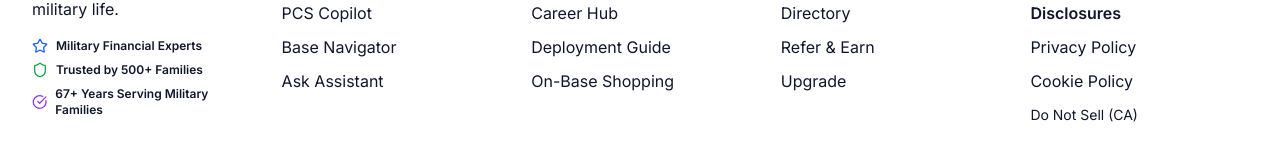
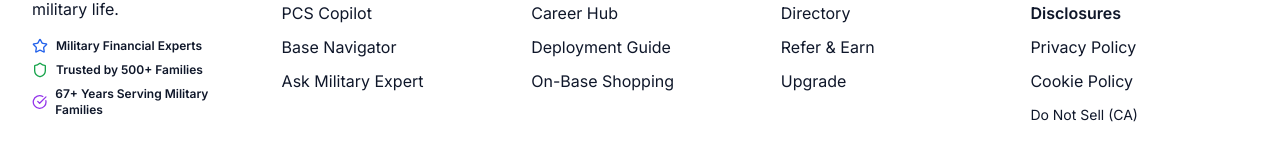
Before and after one commit to slimmugnai-oss/garrison-ledger, a Next.js app: page /contact in a window 1280 px wide. Shown: the part 1800-1961 px from the top of the page. Built offline with nearby package versions, Linux system fonts and the light colour scheme; no server answers.

Commit message:
fix: Update Footer to use consistent 'Ask Military Expert' branding

```diff
--- a/app/components/Footer.tsx
+++ b/app/components/Footer.tsx
@@ -65,7 +65,7 @@ export default function Footer() {
                   href="/dashboard/ask"
                   className="text-gray-600 transition-colors hover:text-blue-600 dark:text-gray-400 dark:hover:text-blue-400"
                 >
-                  Ask Assistant
+                  Ask Military Expert
                 </Link>
               </li>
             </ul>
```
Also changed, not shown: 1 other file (tests, documents, lock files or other folders).
